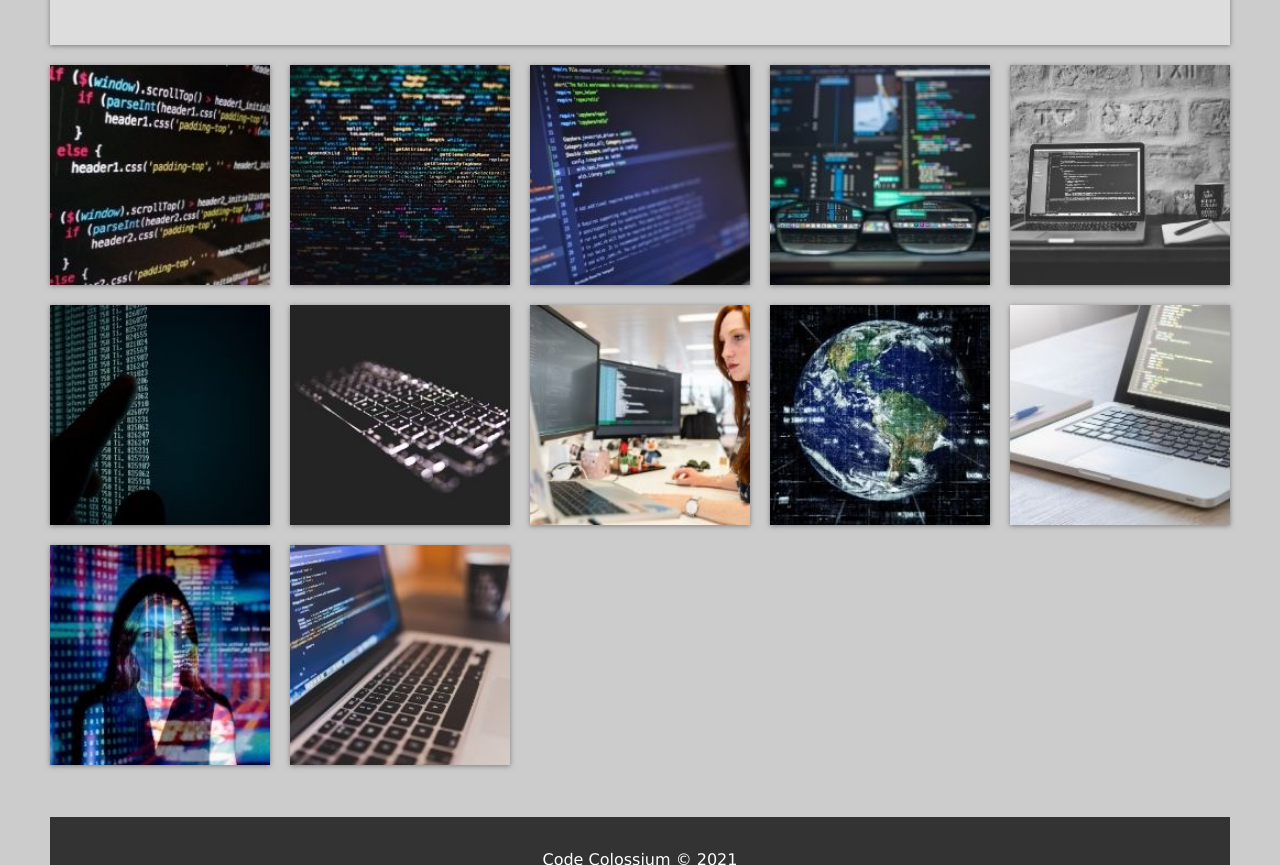
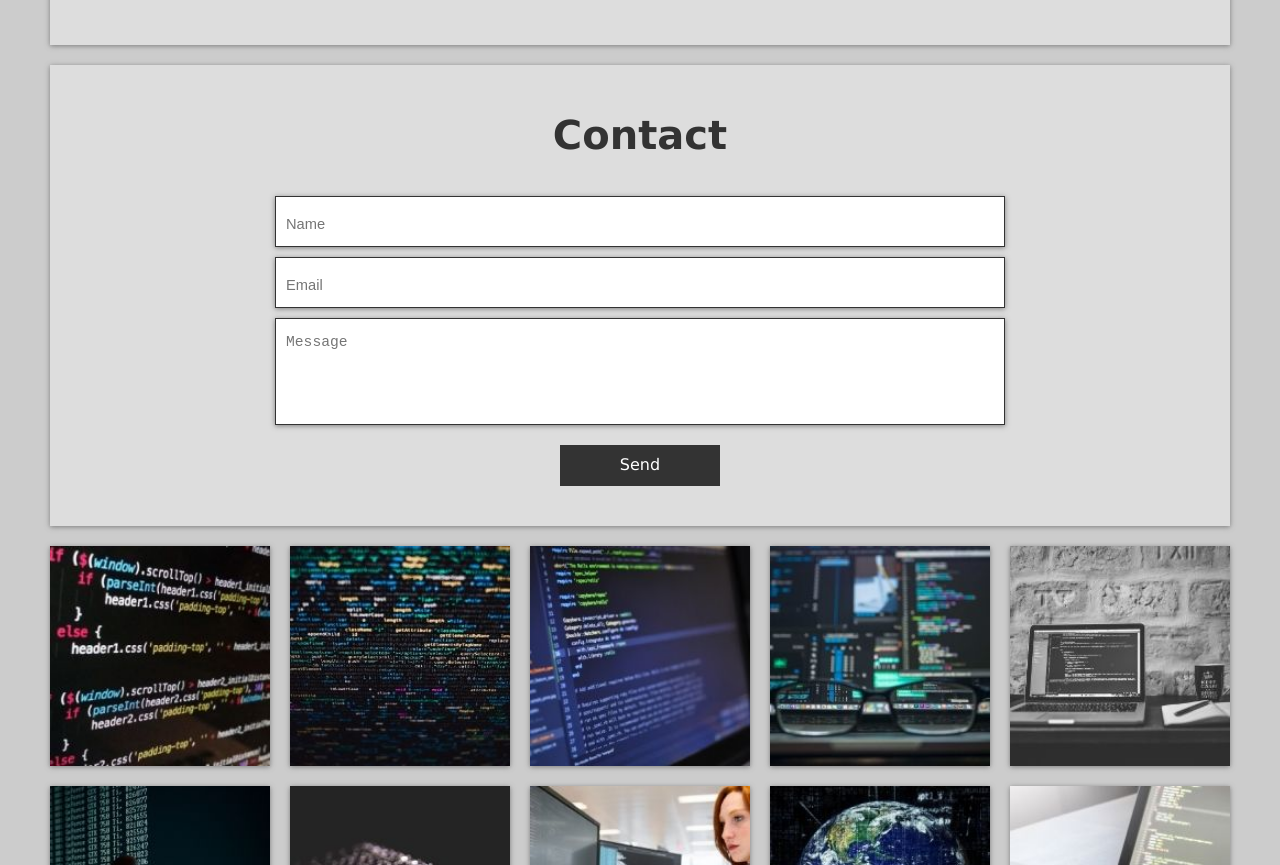
Before and after one commit to noobchirag69/Code-Colossium, a plain HTML site: page index.html in a window 1280 px wide. Shown: the part 1568-2433 px from the top of the page. Drawn offline with Linux system fonts and the light colour scheme.

Commit message:
Added contacts section..

```diff
--- a/index.html
+++ b/index.html
@@ -19,8 +19,8 @@
             <ul>
                 <li><a href="#">Home</a></li>
                 <li><a href="#">About</a></li>
-                <li><a href="#">Services</a></li>
-                <li><a href="#">Contact</a></li>
+                <li><a href="#info">Services</a></li>
+                <li><a href="#contact">Contact</a></li>
             </ul>
         </nav>
         <!--Navigation Bar Ends-->
@@ -77,7 +77,7 @@
         </section>
         <!--Boxes End-->
         <!--Info Starts-->
-        <section class="info">
+        <section id="info" class="info">
             <img src="Info.jpeg" alt="">
             <div>
                 <h2>Boost your CV with our Certifications</h2>
@@ -88,6 +88,19 @@
             </div>
         </section>
         <!--Info Ends-->
+        <!--Contact Starts-->
+        <section id="contact" class="contact">
+            <div>
+                <h2>Contact</h2>
+                <form class="form">
+                    <input type="text" placeholder="Name" class="name"required>
+                    <input type="email" placeholder="Email" class="email" required>
+                    <textarea placeholder="Message" class="message" required></textarea>
+                    <a type="submit" value="SEND" class="btn">Send</a>
+                </form>
+            </div>
+        </section>
+        <!--Contact Ends-->
         <!--Portfolio Starts-->
         <section class="portfolio">
             <img src="IMG-01.jpg" alt="">
--- a/style.css
+++ b/style.css
@@ -25,6 +25,7 @@ body {
     padding: 0.6rem 1.3rem;
     text-decoration: none;
     border: 0;
+    cursor: pointer;
 }
 
 img {
@@ -190,6 +191,73 @@ img {
     border: 1px solid var(--dark);
 }
 
+/* Contact */
+.contact {
+    background: var(--primary);
+    box-shadow: var(--shadow);
+    padding-top: 0.5rem;
+    padding-bottom: 2.5rem;
+    text-align: center;
+}
+
+.contact h2 {
+    font-size: 2.5rem;
+}
+
+.form {
+    margin-top: 0;
+    width: 100%;
+    display: grid;
+}
+
+.name, .email {
+    height: 1.5rem;
+    width: 60%;
+    align-items: center;
+    margin: auto;
+    margin-bottom: 10px;
+    font-size: 11pt;
+    padding: 15px 10px 10px;
+    border: 1px solid var(--dark);
+    background: var(--light);
+    color: var(--dark);
+    box-shadow: var(--shadow);
+}
+
+.message {
+    resize: none;
+    height: 5rem;
+    width: 60%;
+    align-items: center;
+    margin: auto;
+    margin-bottom: 10px;
+    font-size: 11pt;
+    padding: 15px 10px 10px;
+    border: 1px solid var(--dark);
+    background: var(--light);
+    color: var(--dark);
+    box-shadow: var(--shadow);
+}
+
+.form .btn {
+    background: var(--dark);
+    color: var(--light);
+    padding: 0.6rem 1.3rem;
+    text-decoration: none;
+    border: 0;
+    width: fit-content;
+    align-items: center;
+    margin: auto;
+    margin-top: 10px;
+    width: 10%;
+}
+
+.form .btn:hover {
+    background: var(--light);
+    color: var(--dark);
+    border: 1px solid var(--dark);
+}
+
 /* Portfolio */
 .portfolio {
     display: grid;
@@ -255,6 +323,14 @@ footer {
         text-align: center;
         margin: auto;
     }
+
+    .form .name, .email, .message {
+        width: 70%;
+    }
+
+    .form .btn {
+        width: 20%;
+    }
 }
 
 @media only screen and (max-width: 550px) {
@@ -273,11 +349,23 @@ footer {
     .info {
         text-align: center;
     }
+
+    .form .name, .email {
+        height: 1.2rem;
+    }
 }
 
 @media only screen and (max-width: 380px) {
     body {
         margin: 10px 10px;
+    }
+
+    .contact h2 {
+        font-size: 2rem;
+    }
+
+    .form .name, .email {
+        height: 1rem;
     }
 }
 
```
